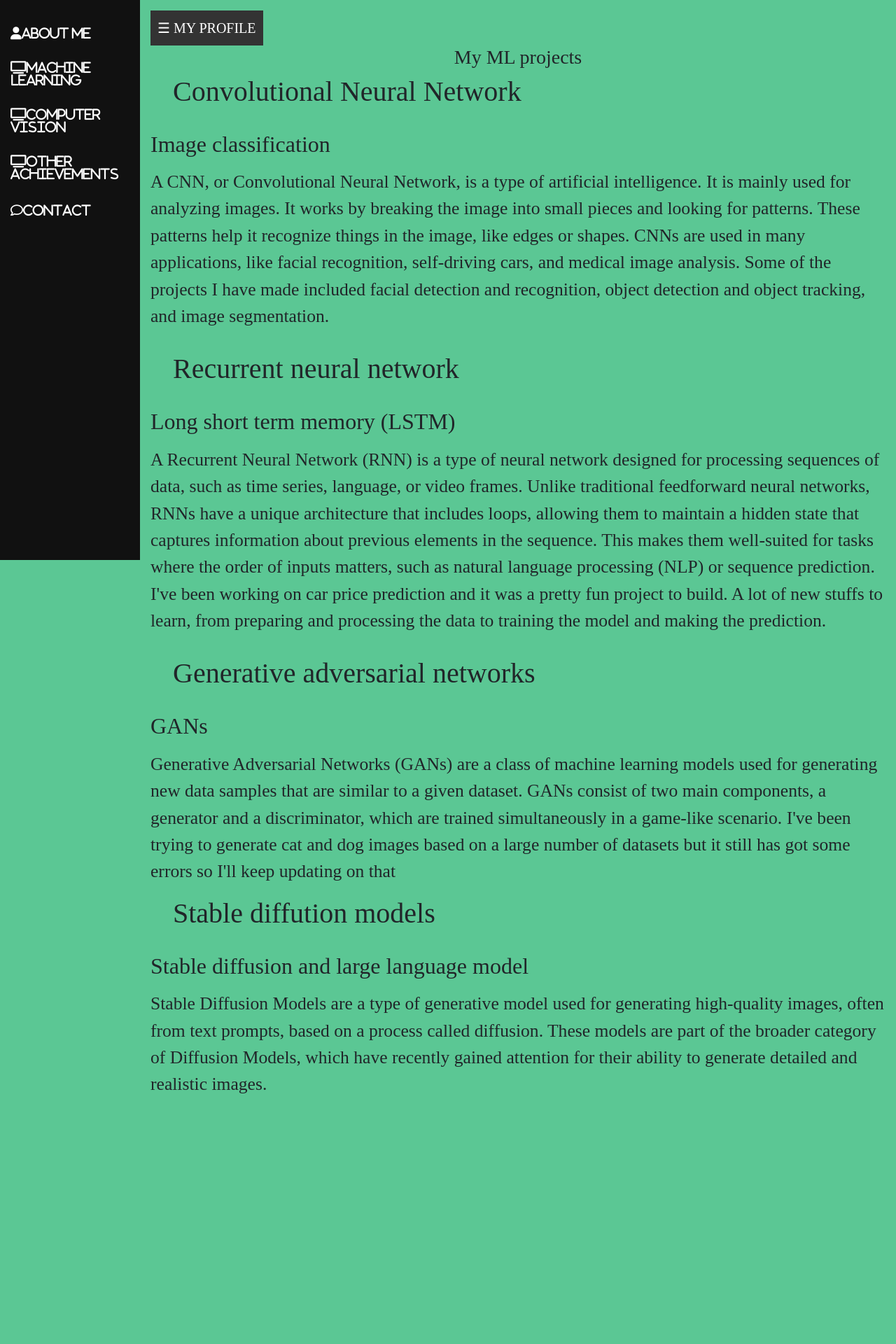
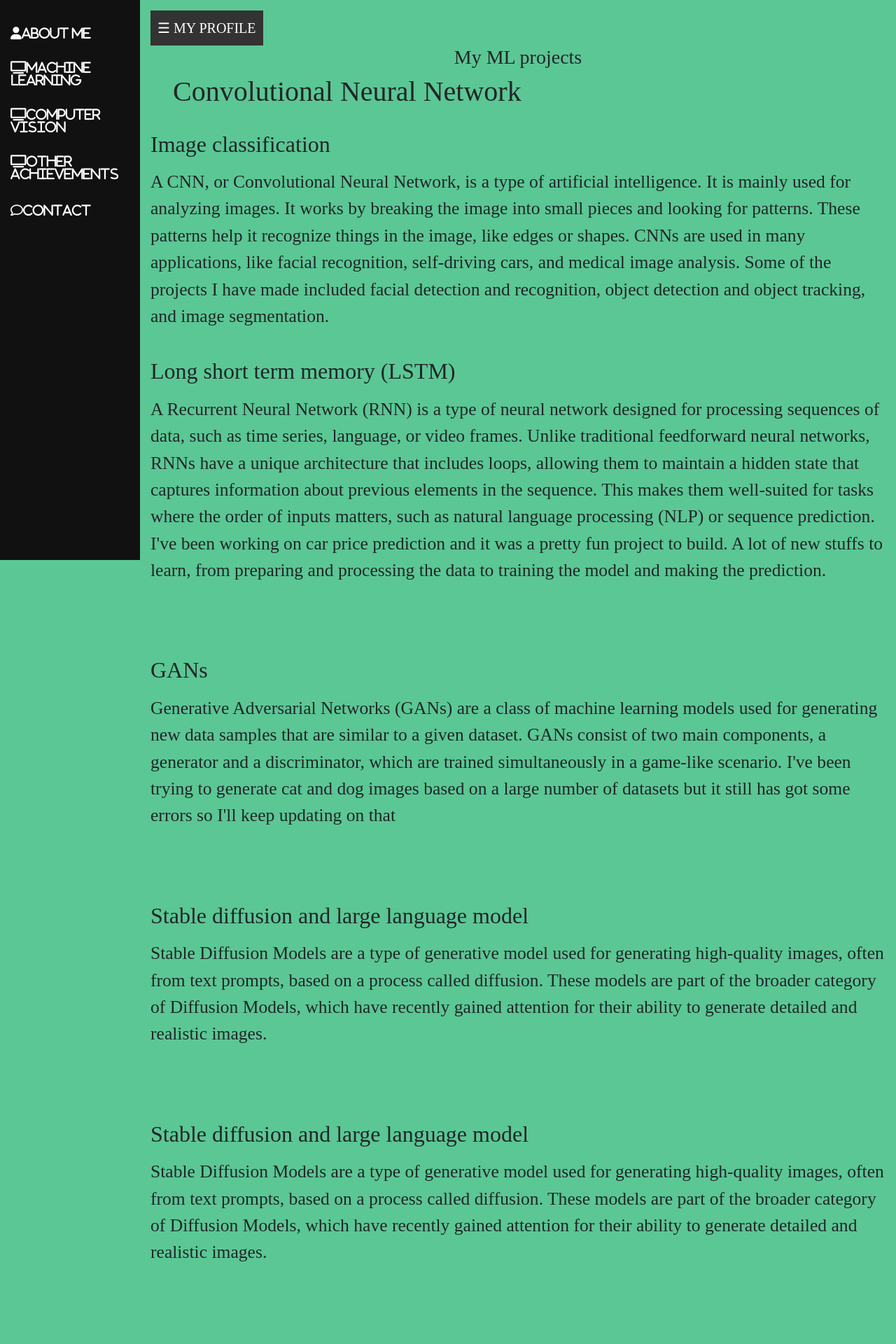
Before and after one commit to minhquang5014/personal-web-flask, a Flask app: page /ml in a window 1280 px wide. Shown: the whole page at 70% size. Before the commit the page ends 1562 px from the top, so only its background shows below. Run offline with Flask 3, Linux system fonts and the light colour scheme; some libraries are stand-ins or nearby versions.

Commit message:
modify the ml html file

```diff
--- a/website/templates/ml.html
+++ b/website/templates/ml.html
@@ -27,8 +27,8 @@
                     </div>
                 </div>
             </div>
-            <h2 class="title">Recurrent neural network</h2>
-            <div class="education-box">
+            <!-- <h2 class="title">Recurrent neural network</h2>
+            <div class="education-box"> -->
                 <div class="education-content">
                     <div class="content">
                         <div class="year"></div>
@@ -43,8 +43,8 @@
                 </div>
             </div>
 
-            <h2 class="title">Generative adversarial networks</h2>
-            <div class="education-box">
+            <!-- <h2 class="title">Generative adversarial networks</h2>
+            <div class="education-box"> -->
                 <div class="education-content">
                     <div class="content">
                         <div class="year"></div>
@@ -56,8 +56,18 @@
                     </div>
                 </div>
 
-            <h3 class="title">Stable diffution models</h3>
-            <div class="education-box">
+            <!-- <h3 class="title">Stable diffution models</h3>
+            <div class="education-box"> -->
+                <div class="education-content">
+                    <div class="content">
+                        <div class="year"></div>
+                        <h3>Stable diffusion and large language model</h3>
+                        <p>
+                            Stable Diffusion Models are a type of generative model used for generating high-quality images, often from text prompts, based on a process called diffusion.
+                            These models are part of the broader category of Diffusion Models, which have recently gained attention for their ability to generate detailed and realistic images.
+                        </p>
+                    </div>
+                </div>
                 <div class="education-content">
                     <div class="content">
                         <div class="year"></div>
```
